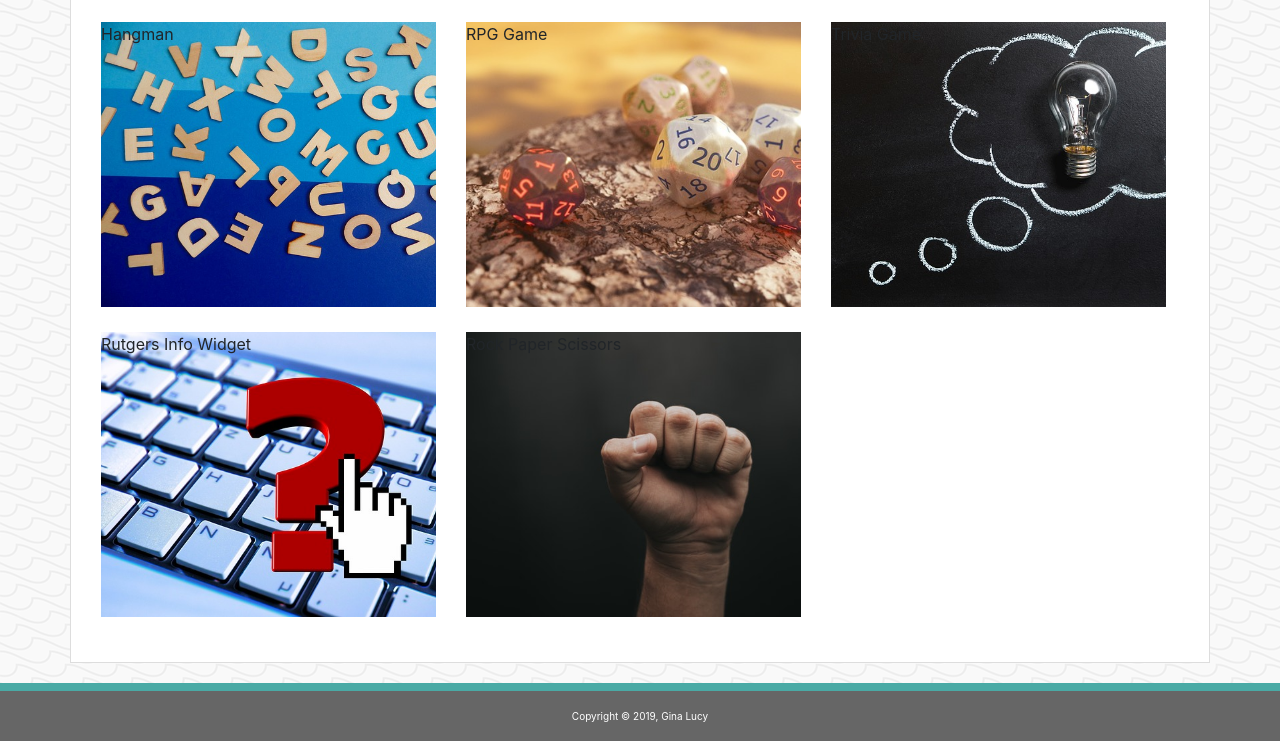
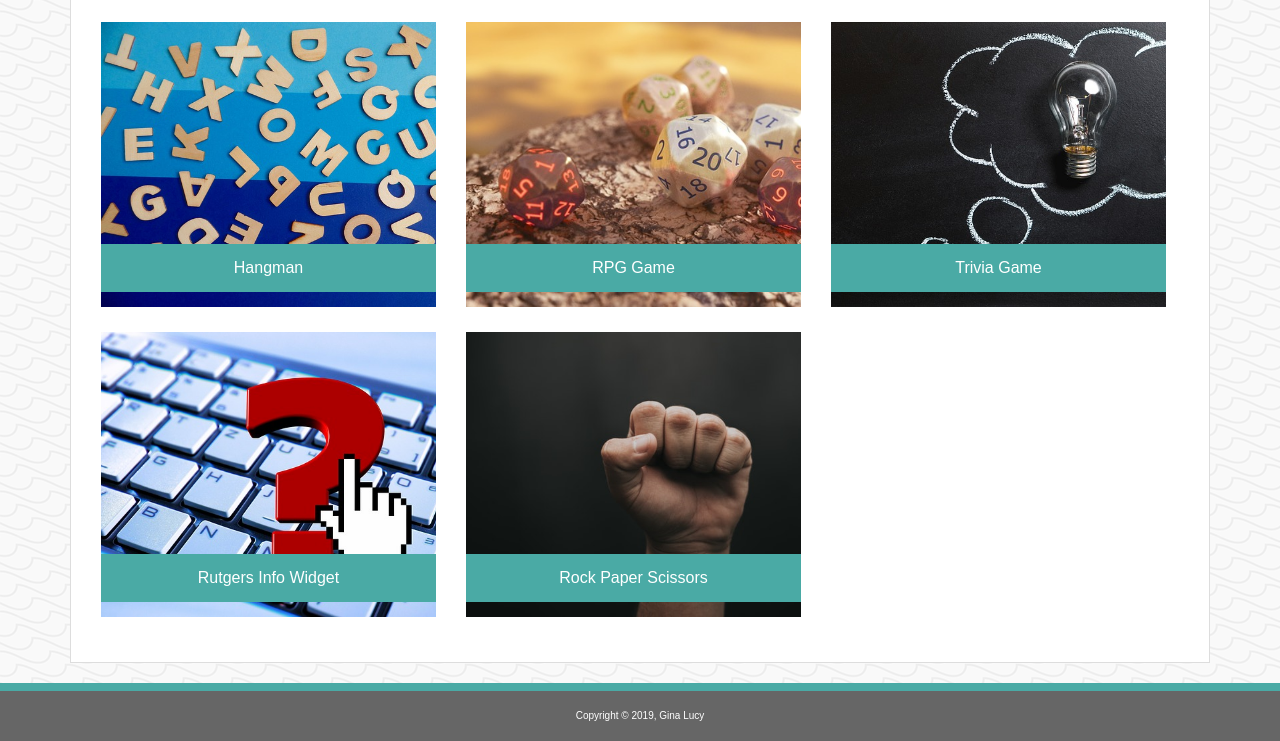
Before and after one commit to grlucy/URHomework2-ResponsivePortfolio, a plain HTML site: page portfolio.html in a window 1280 px wide. Shown: the part 183-924 px from the top of the page. Drawn offline with nearby package versions, Linux system fonts and the light colour scheme.

Commit message:
added portfolio captions

```diff
--- a/Assets/css/style.css
+++ b/Assets/css/style.css
@@ -68,6 +68,11 @@ h2 {
     border-bottom: 2px solid #ccc;
     margin-bottom: 25px;
 }
+p {
+    font-family: "Arial", "Helvetica Neue", Helvetica, sans-serif;
+    color: #777;
+    line-height: 1.75;
+}
 footer {
     background-color: #666;
     border-top: 8px solid #4aaaa5;
@@ -116,6 +121,16 @@ footer {
 .Rock-paper {
     background-image: url("../Images/left-human-hand-2258250.jpg");
 }
+.teal-cap {
+    color: white;
+    background-color: #4aaaa5;
+    text-align: center;
+    width: 100%;
+    position: absolute;
+    bottom: 15px;
+    margin:0;
+    padding: 10px;
+}
 
 /* Media queries */
 @media screen and (max-width:575px) {
--- a/portfolio.html
+++ b/portfolio.html
@@ -34,19 +34,19 @@
                 <div class="row">
                     <div class="portImgContainer col-sm-12 d-flex flex-wrap">
                         <div class="Hangman">
-                            <p>Hangman</p>
+                            <p class="teal-cap">Hangman</p>
                         </div>
                         <div class="RPG-game">
-                            <p>RPG Game</p>
+                            <p class="teal-cap">RPG Game</p>
                         </div>
                         <div class="Trivia">
-                            <p>Trivia Game</p>
+                            <p class="teal-cap">Trivia Game</p>
                         </div>
                         <div class="Rutgers">
-                            <p>Rutgers Info Widget</p>
+                            <p class="teal-cap">Rutgers Info Widget</p>
                         </div>
                         <div class="Rock-paper">
-                            <p>Rock Paper Scissors</p>
+                            <p class="teal-cap">Rock Paper Scissors</p>
                         </div>
                     </div>
                 </div>
```
